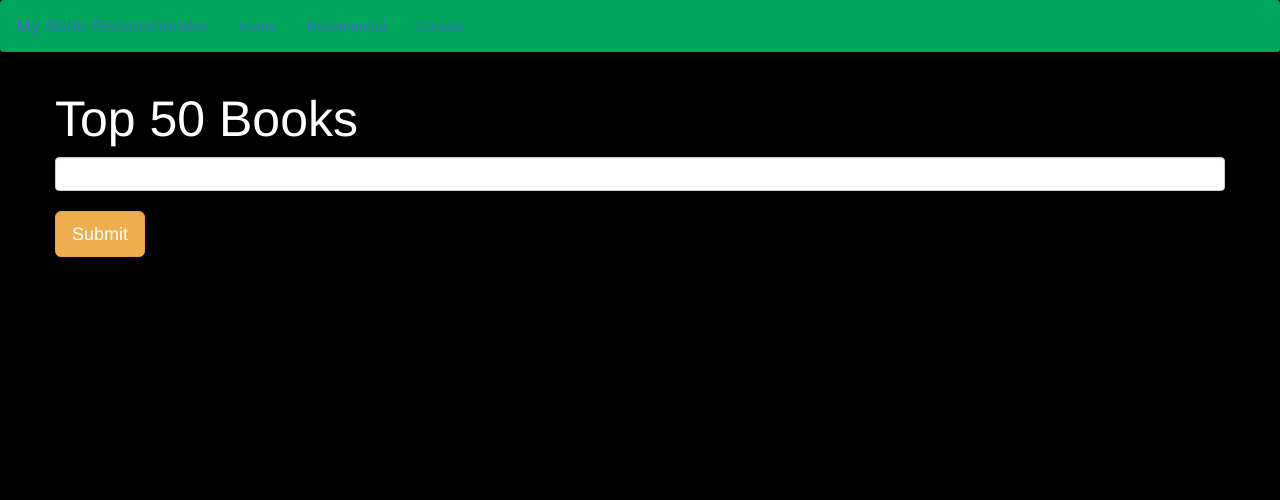
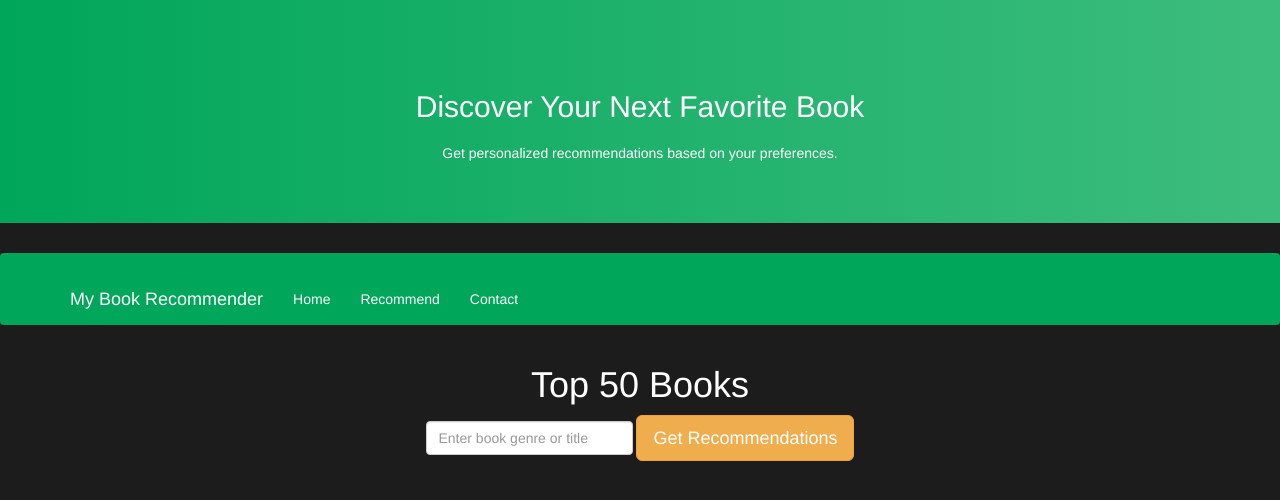
Before and after one commit to Yadavreshu/pythonProject, a Flask app: page /recommend in a window 1280 px wide. Shown: the top 500 px of the page. Run offline with Flask 3, Linux system fonts and the light colour scheme; parts of the project's set-up code (start-up, migrations or seed data) failed here and were passed over.

Commit message:
Update recommended.html

```diff
--- a/templates/recommended.html
+++ b/templates/recommended.html
@@ -5,47 +5,108 @@
     <title>Book Recommender System</title>
     <!-- Latest compiled and minified CSS -->
     <link rel="stylesheet" href="https://cdn.jsdelivr.net/npm/bootstrap@3.3.7/dist/css/bootstrap.min.css" integrity="sha384-BVYiiSIFeK1dGmJRAkycuHAHRg32OmUcww7on3RYdg4Va+PmSTsz/K68vbdEjh4u" crossorigin="anonymous">
-</head>
     <style>
-    .text-white{
-         color:white
+        body {
+            background-color: #1c1c1c;
+            color: white;
+        }
+        .navbar {
+            background-color: #00a65a;
+        }
+        .navbar-brand, .nav > li > a {
+            color: white !important;
+        }
+        .hero {
+            background: linear-gradient(to right, #00a65a, #3dbd7d);
+            color: white;
+            text-align: center;
+            padding: 50px 0;
+            margin-bottom: 30px;
+        }
+        .hero h1 {
+            font-size: 3rem;
+            margin-bottom: 20px;
+        }
+        .form-control, .btn {
+            max-width: 400px;
+            margin: 0 auto;
+        }
+        .book-card {
+            margin-top: 30px;
+            background-color: #292929;
+            padding: 20px;
+            border-radius: 10px;
+            box-shadow: 0 4px 8px rgba(0, 0, 0, 0.2);
+            transition: all 0.3s ease-in-out;
+        }
+        .book-card:hover {
+            transform: translateY(-10px);
+        }
+        .book-card img {
+            width: 100%;
+            height: auto;
+            border-radius: 5px;
+            margin-bottom: 15px;
+        }
+        .book-card p, .book-card h4 {
+            color: #fff;
+        }
+        .container {
+            margin-top: 20px;
         }
     </style>
-<body style = "background-color: black">
+</head>
+<body>
 
-    <nav class="navbar" style = "background-color:#00a65a">
-        <a class = "navbar-brand">My Book Recommender</a>
-        <ul class = "nav navbar-nav">
+    <!-- Hero Section -->
+    <section class="hero">
+        <div class="container">
+            <h1>Discover Your Next Favorite Book</h1>
+            <p>Get personalized recommendations based on your preferences.</p>
+        </div>
+    </section>
+
+    <!-- Navigation Bar -->
+    <nav class="navbar">
+        <div class="container">
+            <a class="navbar-brand">My Book Recommender</a>
+            <ul class="nav navbar-nav">
                 <li><a href="/">Home</a></li>
                 <li><a href="/recommend">Recommend</a></li>
-            <li><a>Contact</a></li>
+                <li><a href="#">Contact</a></li>
             </ul>
+        </div>
     </nav>
-    <div class = "container">
-        <div class ="row">
-            <div class="col-12">
-                <h1 class="text-white" style = "font-size:50px">Top 50 Books</h1>
-                <form action="/recommend_books" method="post">
-                    <input name="user_input" type="text" class="form-control"><br>
-                    <input type="submit" class="btn btn-lg btn-warning">
+
+    <!-- Recommendation Form -->
+    <div class="container">
+        <div class="row">
+            <div class="col-12 text-center">
+                <h1>Top 50 Books</h1>
+                <form action="/recommend_books" method="post" class="form-inline">
+                    <div class="form-group">
+                        <input name="user_input" type="text" class="form-control" placeholder="Enter book genre or title">
+                    </div>
+                    <button type="submit" class="btn btn-lg btn-warning">Get Recommendations</button>
                 </form>
             </div>
+        </div>
 
+        <!-- Book Recommendations -->
+        <div class="row">
             {% if data %}
-
                 {% for i in data %}
-                <div class="col-md-3" style="margin-top:50px">
-                    <div class="card">
-                        <div class="card-body">
-                            <img class="card-img-top" src="{{i[2]}}">
-                            <p class="text-white">{{i[0]}}</p>
-                            <h4 class="text-white">{{i[1]}}</h4>
-                        </div>
+                <div class="col-md-3">
+                    <div class="book-card">
+                        <img class="card-img-top" src="{{i[2]}}" alt="Book Image">
+                        <p>{{i[0]}}</p>
+                        <h4>{{i[1]}}</h4>
                     </div>
                 </div>
                 {% endfor %}
-
             {% endif %}
         </div>
     </div>
+
 </body>
+</html>
```
Lines whose indentation alone changed are shown as unchanged.
